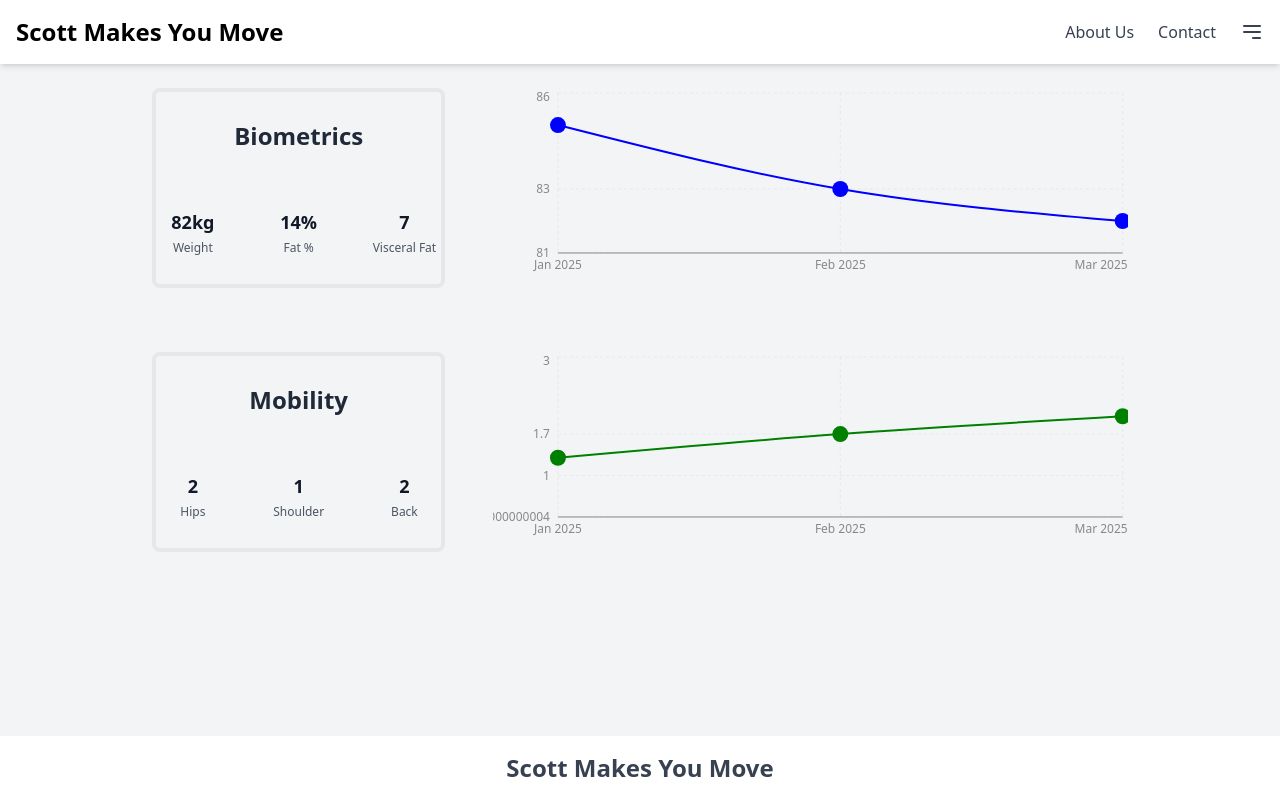
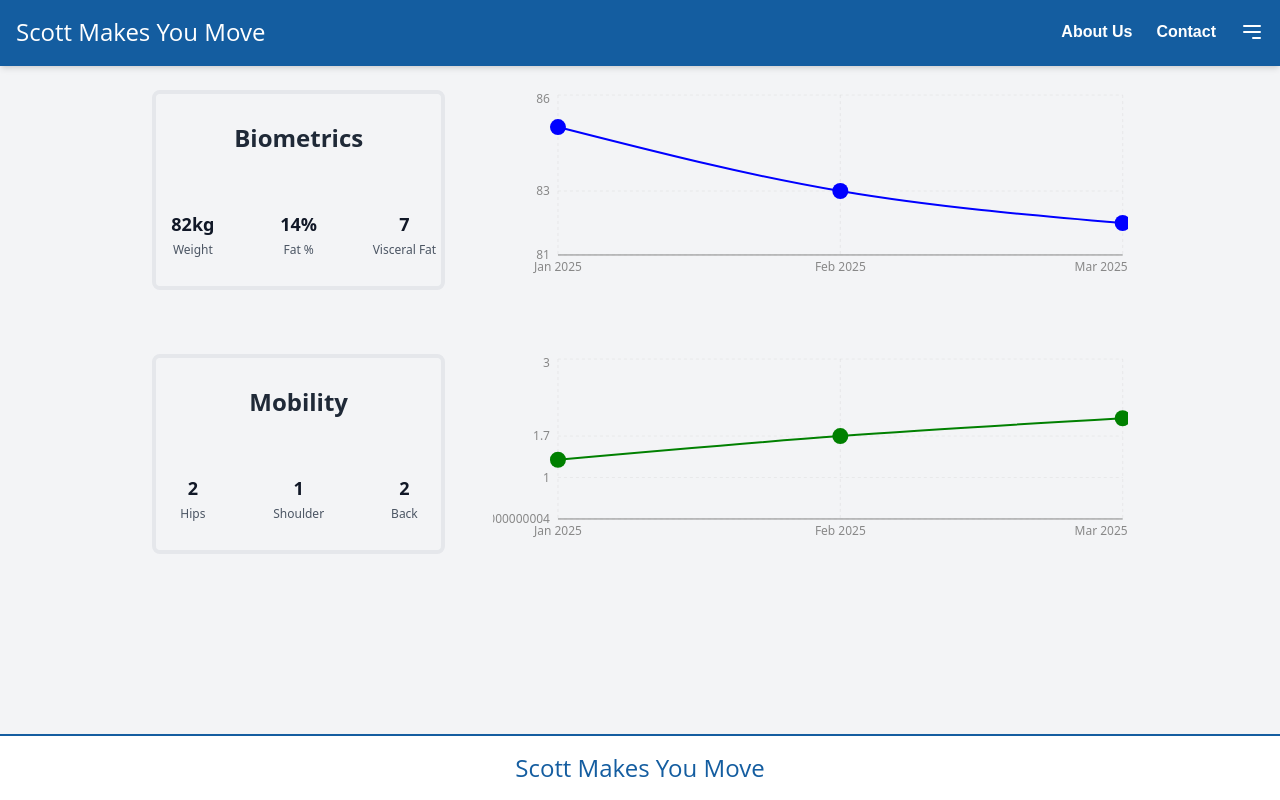
Before and after one commit to Scott-Makes-You-Move/frontend, a Next.js app: page /progress in a window 1280 px wide. Built offline with nearby package versions, Linux system fonts and the light colour scheme.

Commit message:
:lipstick: Chore: fix navbar styling

```diff
--- a/app/progress/Metrics.tsx
+++ b/app/progress/Metrics.tsx
@@ -67,7 +67,7 @@ const MetricsSection: React.FC<MetricsSectionProps> = ({
         cx={cx}
         cy={cy}
         r={selectedPoint?.date === data[index]?.date ? 10 : 8}
-        fill={selectedPoint?.date === data[index]?.date ? "#6b7280" : color}
+        fill={selectedPoint?.date === data[index]?.date ? "#145da0" : color}
         className="cursor-pointer"
         onClick={() => data[index] && handleClick(data[index])}
       />
--- a/components/Card.tsx
+++ b/components/Card.tsx
@@ -9,7 +9,7 @@ export const Card = React.forwardRef<HTMLDivElement, CardProps>(
   ({ className, ...props }, ref) => (
     <div
       ref={ref}
-      className={`rounded-lg border border-gray-200 bg-white shadow-sm ${className}`}
+      className={`rounded-lg border border-primary bg-white shadow-md ${className}`}
       {...props}
     />
   )
@@ -31,7 +31,7 @@ export const CardTitle = React.forwardRef<HTMLHeadingElement, CardTitleProps>(
   ({ className, ...props }, ref) => (
     <h3
       ref={ref}
-      className={`text-lg font-semibold leading-none tracking-tight ${className}`}
+      className={`text-lg font-semibold leading-none text-primary ${className}`}
       {...props}
     />
   )
@@ -40,7 +40,7 @@ CardTitle.displayName = "CardTitle";
 
 export const CardContent = React.forwardRef<HTMLDivElement, CardContentProps>(
   ({ className, ...props }, ref) => (
-    <div ref={ref} className={`p-6 pt-0 ${className}`} {...props} />
+    <div ref={ref} className={`p-6 pt-0 text-body ${className}`} {...props} />
   )
 );
 CardContent.displayName = "CardContent";
--- a/components/Footer.tsx
+++ b/components/Footer.tsx
@@ -1,12 +1,9 @@
 import React from "react";
 
 const Footer: React.FC = () => (
-  <footer
-    className="w-full text-center p-4 bg-white shadow-md mt-auto
-"
-  >
-    <nav className="flex justify-center gap-6 text-gray-700">
-      <p className="text-2xl font-bold">Scott Makes You Move</p>
+  <footer className="w-full text-center p-4 bg-background shadow-md mt-auto border-t-2 border-primary">
+    <nav className="flex justify-center gap-6 text-primary font-body">
+      <p className="text-2xl font-title">Scott Makes You Move</p>
     </nav>
   </footer>
 );
--- a/components/Navbar.tsx
+++ b/components/Navbar.tsx
@@ -10,24 +10,31 @@ const Navbar: React.FC = () => {
   };
 
   return (
-    <header className="w-full flex justify-between items-center p-4 bg-white shadow-md z-10">
-      <h1 className="text-2xl font-bold">Scott Makes You Move</h1>
+    <header className="w-full flex justify-between items-center p-4  shadow-md z-10 border-b-2 border-primary bg-primary">
+      <h1 className="text-2xl font-title text-background">
+        Scott Makes You Move
+      </h1>
 
-      <nav className="flex justify-center gap-6 text-gray-700">
-        <a href="/about" className="hidden md:block hover:underline">
+      <nav className="flex justify-center gap-6 text-background font-body font-bold">
+        <Link
+          href="/about"
+          className="hidden md:block hover:text-accent transition-colors"
+        >
           About Us
-        </a>
-        <a href="/contact" className="hidden md:block hover:underline">
+        </Link>
+        <Link
+          href="/contact"
+          className="hidden md:block hover:text-accent transition-colors"
+        >
           Contact
-        </a>
+        </Link>
         <div className="relative">
           <button className="block focus:outline-none" onClick={toggleMenu}>
             <svg
-              className="w-6 h-6"
+              className="w-6 h-6 text-background"
               fill="none"
               stroke="currentColor"
               viewBox="0 0 24 24"
-              xmlns="http://www.w3.org/2000/svg"
             >
               <path
                 strokeLinecap="round"
@@ -38,37 +45,38 @@ const Navbar: React.FC = () => {
             </svg>
           </button>
           {isOpen && (
-            <div className="absolute right-0 mt-2 w-48 bg-white border rounded shadow-lg">
-              <a
+            <div className="absolute -right-3 top-10 mt-2 w-48 bg-primary border border-primary rounded shadow-lg">
+              <Link
                 href="/sessions"
-                className="block px-4 py-2 text-gray-700 hover:bg-gray-100"
+                className="block px-4 py-2 text-background hover:bg-accent hover:text-background transition"
               >
-                Sessions
-              </a>
+                Sessions (X)
+              </Link>
+
               <Link
                 href="/progress"
-                className="block px-4 py-2 text-gray-700 hover:bg-gray-100"
+                className="block px-4 py-2 text-background hover:bg-accent hover:text-background transition"
               >
                 Progress
               </Link>
-              <a
+              <Link
                 href="/leaderboard"
-                className="block px-4 py-2 text-gray-700 hover:bg-gray-100"
+                className="block px-4 py-2 text-background hover:bg-accent hover:text-background transition"
               >
-                Leaderboard
-              </a>
-              <a
-                href="/posture-checks"
-                className="block px-4 py-2 text-gray-700 hover:bg-gray-100"
+                Leaderboard (X)
+              </Link>
+              <Link
+                href="/posture-check"
+                className="block px-4 py-2 text-background hover:bg-accent hover:text-background transition"
               >
-                Posture Checks
-              </a>
-              <a
+                Posture Check (X)
+              </Link>
+              <Link
                 href="/mini-workouts"
-                className="block px-4 py-2 text-gray-700 hover:bg-gray-100"
+                className="block px-4 py-2 text-background hover:bg-accent hover:text-background transition"
               >
-                Mini Workouts
-              </a>
+                Mini Workouts (X)
+              </Link>
             </div>
           )}
         </div>
--- a/components/QuoteCard.tsx
+++ b/components/QuoteCard.tsx
@@ -5,15 +5,10 @@ interface QuoteCardProps {
 }
 
 const QuoteCard: React.FC<QuoteCardProps> = ({ quote }) => (
-  <div className="relative p-4 bg-blue-400 text-white rounded-lg shadow-lg max-w-[300px]">
-    {/* Title */}
-    <h2 className="text-lg font-semibold mb-2">Quote Of The Day</h2>
-
-    {/* Quote text */}
-    <p className="text-md italic">"{quote}"</p>
-
-    {/* Speech bubble pointer */}
-    <div className="absolute -bottom-4 left-8 w-8 h-8 bg-blue-400 transform rotate-45"></div>
+  <div className="relative p-4 bg-primary text-white rounded-lg shadow-lg max-w-[300px]">
+    <h2 className="text-lg font-title mb-2">Quote Of The Day</h2>
+    <p className="text-md font-body italic">"{quote}"</p>
+    <div className="absolute -bottom-4 left-8 w-8 h-8 bg-primary transform rotate-45"></div>
   </div>
 );
 
--- a/components/TimeDisplay.tsx
+++ b/components/TimeDisplay.tsx
@@ -6,7 +6,7 @@ interface TimeDisplayProps {
 
 const TimeDisplay: React.FC<TimeDisplayProps> = ({ nextBreak }) => {
   return (
-    <div className="mt-6 p-4 bg-blue-100 text-blue-800 font-medium rounded-lg h-max">
+    <div className="mt-6 p-4 bg-accent text-primary font-body rounded-lg h-max">
       <p>
         Your next movement break is at{" "}
         <span className="font-bold">{nextBreak}</span>
```
